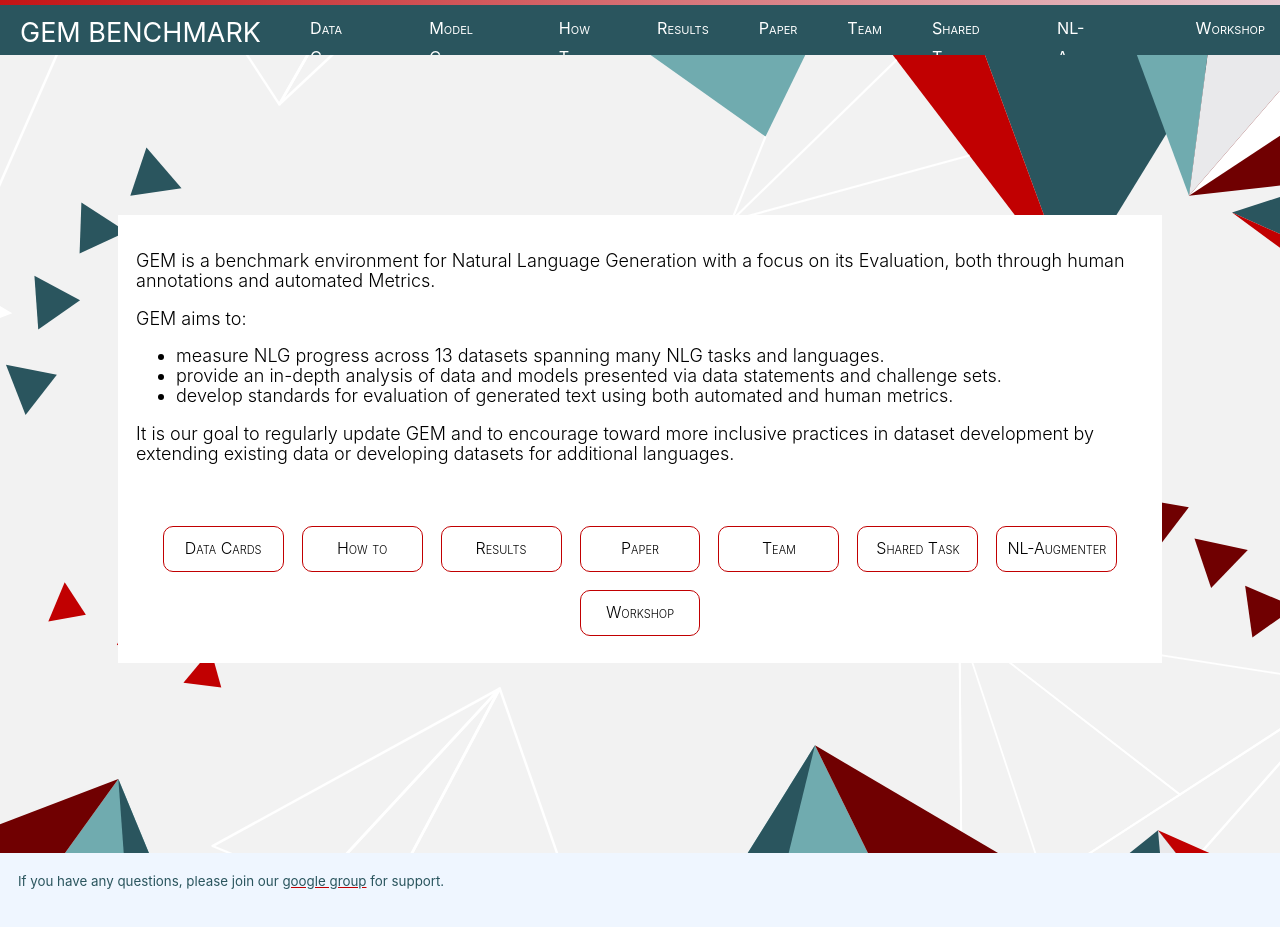
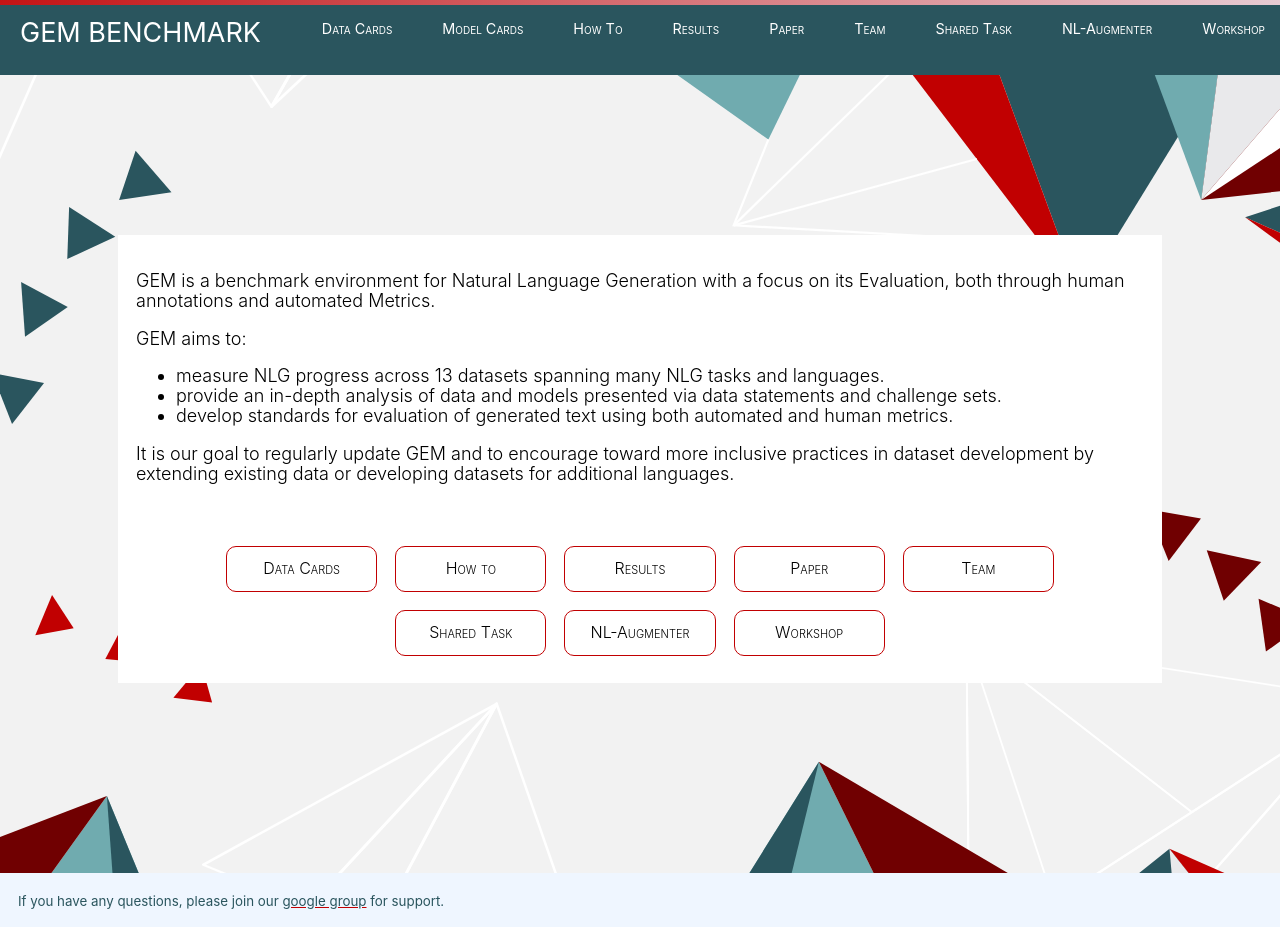
Before and after one commit to GEM-benchmark/GEM-benchmark.github.io, a Next.js app in the folder web/: page / in a window 1280 px wide. Built offline with nearby package versions, Linux system fonts and the light colour scheme.

Commit message:
fix spacing issues

```diff
--- a/web/components/navbar.module.css
+++ b/web/components/navbar.module.css
@@ -98,9 +98,26 @@
   cursor: pointer;
 }
 
+/* Smaller font size for smaller screens */
+
+@media (min-width: 1050px) and (max-width: 1420px) {
+  .navbar {
+    height: 70px;
+  }
+
+  .navitem a {
+    color: white;
+    font-size: 0.8rem;
+    font-weight: 400;
+    text-decoration: none;
+    transition: color 0.1s ease-out;
+  }
+
+}
+
 /* Mobile Devices - Phones/Tablets */
 
-@media only screen and (max-width: 720px) {
+@media only screen and (max-width: 1050px) {
   .features {
     flex-direction: column;
     padding: 50px;
--- a/web/pages/index.module.css
+++ b/web/pages/index.module.css
@@ -20,7 +20,7 @@
 
 .card {
   margin: 0.5rem;
-  flex-basis: 12%;
+  flex-basis: 15%;
   padding: 0.5rem;
   text-align: center;
   color: inherit;
@@ -30,6 +30,7 @@
   transition: 0.3s ease;
   font-variant: small-caps;
   background-color: white;
+  white-space: nowrap;
 }
 
 .card h3 {
```
Also changed, not shown: web/data/nl_augmenter.md (+2 -0 lines).
